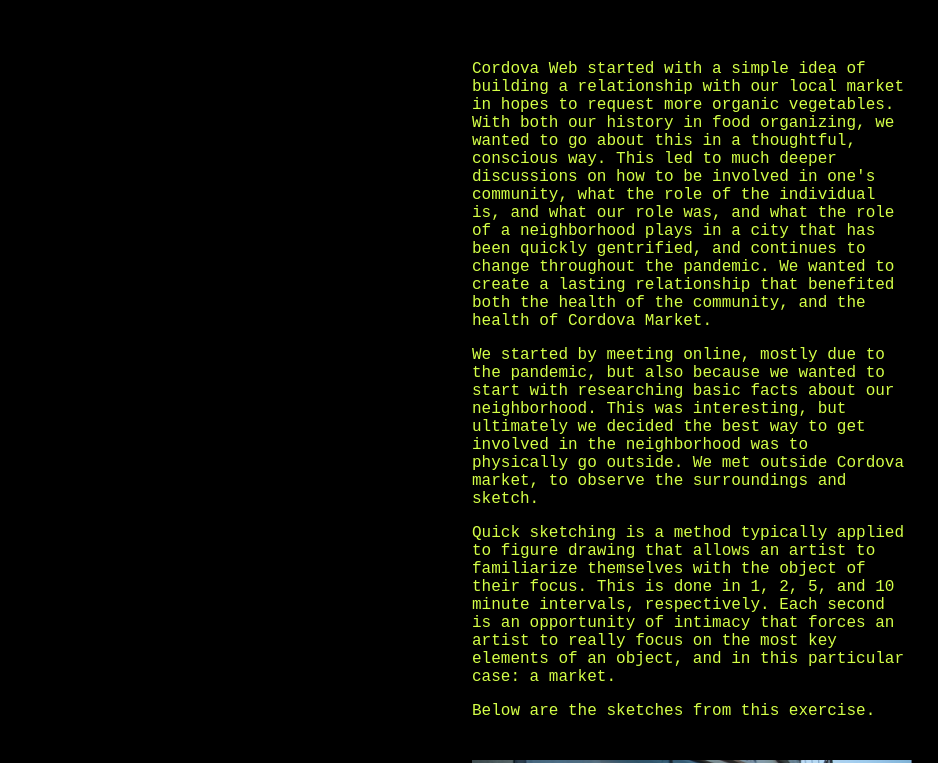
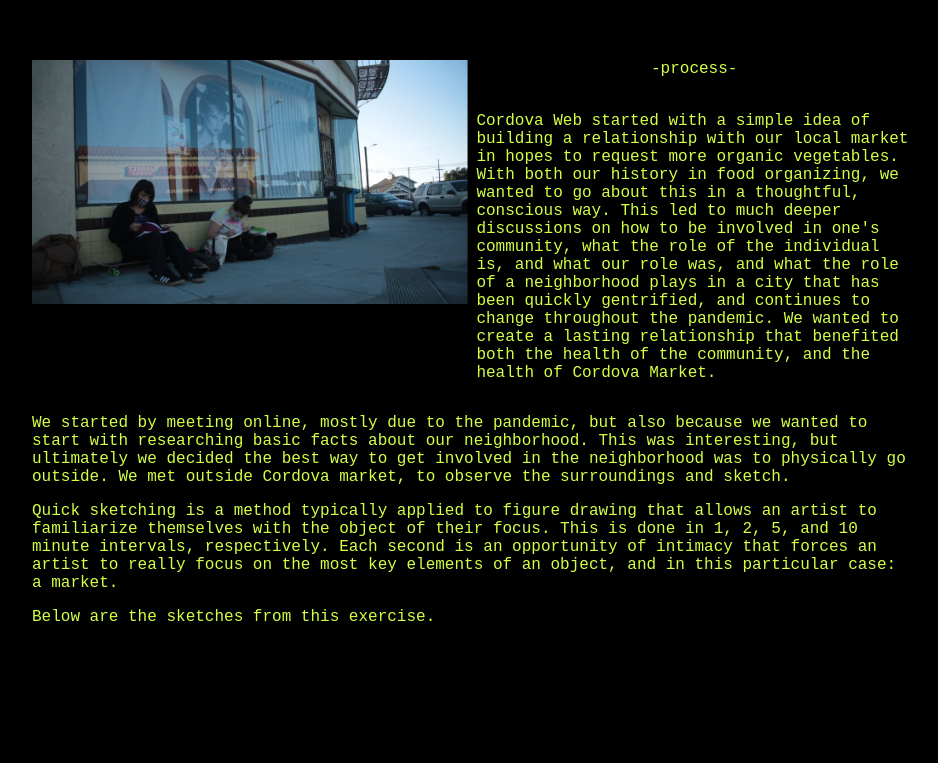
Before and after one commit to rossie111/cordovaweb, a plain HTML site: page process/index.html in a window 1280 px wide. Shown: the part 140-903 px from the top of the page, without its empty margins (168-1106 px from the left). Drawn offline with nearby package versions, Linux system fonts and the light colour scheme; a web font is replaced by a local one.

Commit message:
Updated html by removing h1 and updated css grid layout
added column gap, removed height from photo and adjusted grid area

```diff
--- a/process/index.html
+++ b/process/index.html
@@ -14,19 +14,23 @@
 </head>
 <body>
   <p>
-  <h1>Process</h1>
 
     <div class="header"></div>
 
-    <div class="desc">Cordova Web started with a simple idea of building a relationship with our local market in hopes to request more organic vegetables. With both our history in food organizing, we wanted to go about this in a thoughtful, conscious way. This led to much deeper discussions on how to be involved in one's community, what the role of the individual is, and what our role was, and what the role of a neighborhood plays in a city that has been quickly gentrified, and continues to change throughout the pandemic. We wanted to create a lasting relationship that benefited both the health of the community, and the health of Cordova Market.<p>
+    <div class="desc">
+      <center>-process-</center>
+      <br>
+      <p>
+      Cordova Web started with a simple idea of building a relationship with our local market in hopes to request more organic vegetables. With both our history in food organizing, we wanted to go about this in a thoughtful, conscious way. This led to much deeper discussions on how to be involved in one's community, what the role of the individual is, and what our role was, and what the role of a neighborhood plays in a city that has been quickly gentrified, and continues to change throughout the pandemic. We wanted to create a lasting relationship that benefited both the health of the community, and the health of Cordova Market.</p>
+    </div>
 
     <div class="desc2">
-    We started by meeting online, mostly due to the pandemic, but also because we wanted to start with researching basic facts about our neighborhood. This was interesting, but ultimately we decided the best way to get involved in the neighborhood was to physically go outside. We met outside Cordova market, to observe the surroundings and sketch. <p>
+      <p>We started by meeting online, mostly due to the pandemic, but also because we wanted to start with researching basic facts about our neighborhood. This was interesting, but ultimately we decided the best way to get involved in the neighborhood was to physically go outside. We met outside Cordova market, to observe the surroundings and sketch. </p>
 
-    Quick sketching is a method typically applied to figure drawing that allows an artist to familiarize themselves with the object of their focus.  This is done in 1, 2, 5, and 10 minute intervals, respectively.  Each second is an opportunity of intimacy that forces an artist to really focus on the most key elements of an object, and in this particular case: a market.  <p>
+      <p>Quick sketching is a method typically applied to figure drawing that allows an artist to familiarize themselves with the object of their focus.  This is done in 1, 2, 5, and 10 minute intervals, respectively.  Each second is an opportunity of intimacy that forces an artist to really focus on the most key elements of an object, and in this particular case: a market.  </p>
 
     Below are the sketches from this exercise.
-  </div>
+    </div>
 
     <!--This led to many warm, welcoming, and engaging conversations with our neighbors. This was also a way to introduce ourselves to the store’s employees and management. We hoped to interview the employees and hear more about their experiences during the pandemic, and how Cordova has impacted the neighborhood. This also still being the height of the pandemic, it was a fun way to spend time outside, and got us reminiscing about being kids and for a time when someone could just go outside to connect with neighbors. This also led to thoughts about what a post Covid world could look like, what a more equitable food system, neighborhood, and city would look like.--> <p>
     </div>
--- a/process/style.css
+++ b/process/style.css
@@ -7,6 +7,7 @@ body {
 	display: grid;
 	grid-template-columns: 1fr 1fr;
 	grid-template-rows: 1fr 1fr;
+	column-gap: 1%;
 	justify-content: center;
 	box-sizing: border-box;
 	font-family: 'Syne Mono', monospace;
@@ -14,10 +15,10 @@ body {
 
 .header{
 	width: 100%;
-	height: 700px;
 	background-image: url(photos/RLD_CordovaWeb_PhotoofSketching_001.jpg);
 	background-repeat: no-repeat;
 	background-size: 100%;
+	grid-area: 1 / 1 / span 1 / span 1;
 }
 
 .desc{
```
